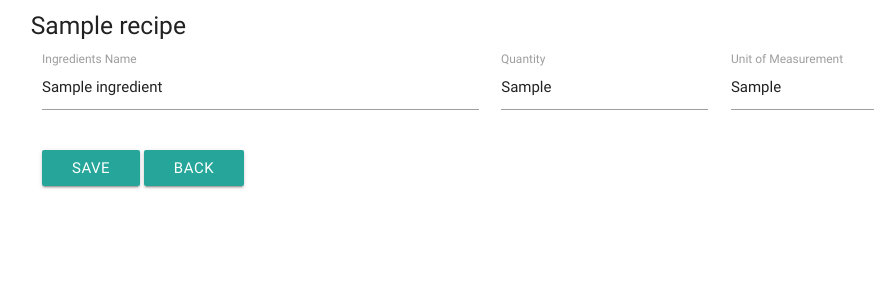
After one commit to GarethMellon/data-centric-project, a Flask app: page /ingredients/1/1/ in a window 1280 px wide. The commit adds this page. Shown: the top 300 px of the page, without its empty margins (150-1024 px from the left). Run offline with Flask 2, Linux system fonts and the light colour scheme; tables that the repository leaves empty hold one stand-in row (values such as "Sample post").

Commit message:
New page ingredients.html and route and put page basics in place.

```diff
--- a/app.py
+++ b/app.py
@@ -77,6 +77,16 @@ def directions(recipe_ID, direction_ID):
                             page_title="Directions",
                             directions_data = directions_data)
 
+@app.route("/ingredients/<recipe_ID>/<ingredient_ID>/")
+def ingredients(recipe_ID, ingredient_ID):
+
+    ingredients_sql = "SELECT recipes.ID AS recipe_ID, recipes.name AS recipe_name, ingredients.ID AS ingredients_ID, ingredients.name AS ingredients_name, ingredients.quantity AS ingredient_quantity, ingredients.unit_of_measurement AS ingredients_unit_of_measurement FROM recipes JOIN ingredients ON recipes.ID = ingredients.recipes_ID WHERE recipes.ID = " + recipe_ID + " AND ingredients.ID = " + ingredient_ID +";"
+    ingredient_data = select_data(ingredients_sql)
+
+    return render_template("ingredients.html",
+                        page_title="Ingredients",
+                        ingredient_data = ingredient_data)
+
 if __name__ == '__main__':
     app.run(host=os.environ.get('IP'),
         port=int(os.environ.get('PORT')),
--- a/templates/directions.html
+++ b/templates/directions.html
@@ -4,7 +4,7 @@
     <div class="row">
         <div class="col s12">
 
-            {% for row in directions_data%}
+            {% for row in directions_data %}
 
             <div class="row">
                 <div class="collection-header">
--- /dev/null
+++ b/templates/ingredients.html
@@ -0,0 +1,36 @@
+{% extends "base.html" %} {% block content %}
+
+<div class="container">
+    <div class="row">
+        <div class="col s12">
+
+            {% for row in ingredient_data %}
+            <div class="row">
+                <div class="collection-header">
+                    <h5>{{ row.recipe_name }}</h5>
+                </div>
+                <div class="input-field col s6">
+                    <input value="{{row.ingredients_name}}" id="ingredients_name" name="ingredients_name" type="text" class="validate">
+                    <label class="active" for="ingredients_name">Ingredients Name</label>
+                </div>
+
+                <div class="input-field col s3">
+                    <input value="{{row.ingredient_quantity}}" id="ingredient_quantity" name="ingredient_quantity" type="text" class="validate">
+                    <label class="active" for="ingredient_quantity">Quantity</label>
+                </div>
+
+                <div class="input-field col s3">
+                    <input value="{{row.ingredients_unit_of_measurement}}" id="ingredients_unit_of_measurement" name="ingredients_unit_of_measurement" type="text" class="validate">
+                    <label class="active" for="ingredients_unit_of_measurement">Unit of Measurement</label>
+                </div>
+            </div>
+
+            <a href="#" class="btn">Save</a>
+            <a href="{{url_for('recipes', recipe_ID = row.recipe_ID)}}" class="btn">Back</a>
+            {% endfor %}
+
+        </div>
+    </div>
+</div>
+
+{% endblock %}
--- a/templates/recieps.html
+++ b/templates/recieps.html
@@ -22,7 +22,7 @@
                 {% endif %}
                 <li class="collection-item">
                     <div>Direction {{ loop.index }} : {{ direction.name }}
-                        <a href="{{ url_for('directions', recipe_ID = recipe.ID, direction_ID = direction.ID) }}" class="secondary-content"><i class="material-icons">edit</i></a>
+                        <a href="{{url_for('directions', recipe_ID = recipe.ID, direction_ID = direction.ID)}}" class="secondary-content"><i class="material-icons">edit</i></a>
                     </div>
                 </li>
                 {% endif %} {% endfor %}
@@ -36,7 +36,7 @@
                 {% endif %}
                 <li class="collection-item">
                     <div>Ingredient {{ loop.index }} : {{ ingredient.name }} {{ ingredient.quantity }} {{ ingredient.unit_of_measurement }}
-                        <a href="#!" class="secondary-content"><i class="material-icons">edit</i></a>
+                        <a href="{{url_for('ingredients', recipe_ID = recipe.ID, ingredient_ID = ingredient.ID)}}" class="secondary-content"><i class="material-icons">edit</i></a>
                     </div>
                 </li>
                 {% endif %} {% endfor %}
```
